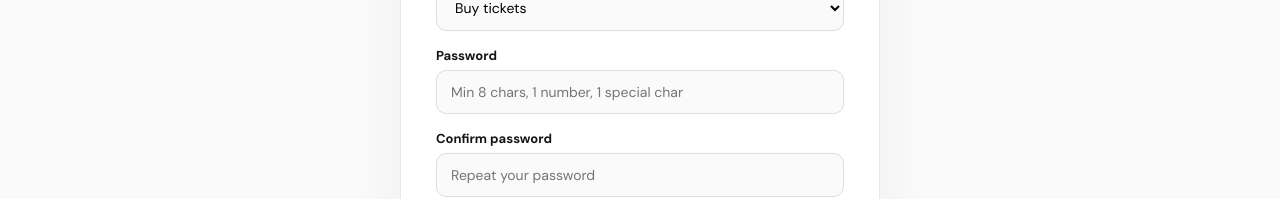
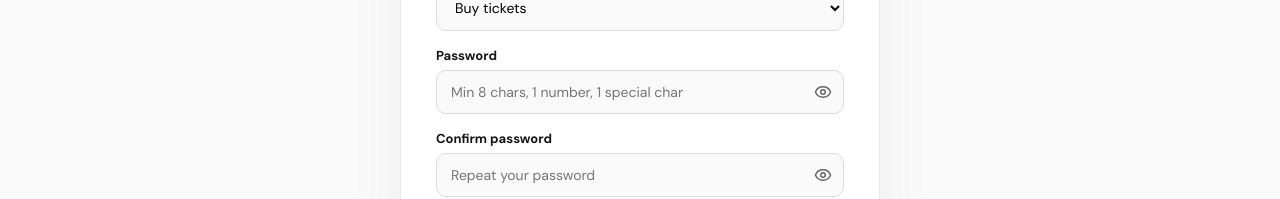
Before and after one commit to oluwajuwonlo342/tikora, a React (Vite) app: page /register in a window 1280 px wide. Shown: the part 601-800 px from the top of the page. Built offline with nearby package versions, Linux system fonts and the light colour scheme; no server answers.

Commit message:
Update Register.jsx

```diff
--- a/src/pages/Register.jsx
+++ b/src/pages/Register.jsx
@@ -1,5 +1,6 @@
 import { useState } from "react";
 import { Link, useNavigate } from "react-router-dom";
+import { Eye, EyeOff } from "lucide-react";
 import api from "../services/api";
 
 function Register() {
@@ -15,6 +16,10 @@
   });
 
   const [loading, setLoading] = useState(false);
+
+  // States for toggling password visibility
+  const [showPassword, setShowPassword] = useState(false);
+  const [showConfirmPassword, setShowConfirmPassword] = useState(false);
 
   const handleChange = (e) => {
     setForm({
@@ -157,34 +162,79 @@
 
           <div className="form-group">
             <label>Password</label>
-
+            <div style={{ position: "relative" }}>
               <input
-              type="password"
+                type={showPassword ? "text" : "password"}
                 name="password"
                 value={form.password}
                 onChange={handleChange}
                 placeholder="Min 8 chars, 1 number, 1 special char"
                 required
+                style={{ width: "100%", paddingRight: "40px", boxSizing: "border-box" }}
               />
+              <button
+                type="button"
+                onClick={() => setShowPassword(!showPassword)}
+                style={{
+                  position: "absolute",
+                  right: "12px",
+                  top: "50%",
+                  transform: "translateY(-50%)",
+                  background: "transparent",
+                  border: "none",
+                  cursor: "pointer",
+                  color: "#666",
+                  display: "flex",
+                  alignItems: "center",
+                  justifyContent: "center",
+                  padding: 0
+                }}
+              >
+                {showPassword ? <EyeOff size={18} /> : <Eye size={18} />}
+              </button>
+            </div>
           </div>
 
           <div className="form-group">
             <label>Confirm password</label>
-
+            <div style={{ position: "relative" }}>
               <input
-              type="password"
+                type={showConfirmPassword ? "text" : "password"}
                 name="confirmPassword"
                 value={form.confirmPassword}
                 onChange={handleChange}
                 placeholder="Repeat your password"
                 required
+                style={{ width: "100%", paddingRight: "40px", boxSizing: "border-box" }}
               />
+              <button
+                type="button"
+                onClick={() => setShowConfirmPassword(!showConfirmPassword)}
+                style={{
+                  position: "absolute",
+                  right: "12px",
+                  top: "50%",
+                  transform: "translateY(-50%)",
+                  background: "transparent",
+                  border: "none",
+                  cursor: "pointer",
+                  color: "#666",
+                  display: "flex",
+                  alignItems: "center",
+                  justifyContent: "center",
+                  padding: 0
+                }}
+              >
+                {showConfirmPassword ? <EyeOff size={18} /> : <Eye size={18} />}
+              </button>
+            </div>
           </div>
 
           <button
             type="submit"
             className="btn btn-primary auth-submit"
             disabled={loading}
+            style={{ marginTop: "10px" }}
           >
             {loading
               ? "Creating account..."
```
Lines whose indentation alone changed are shown as unchanged.
